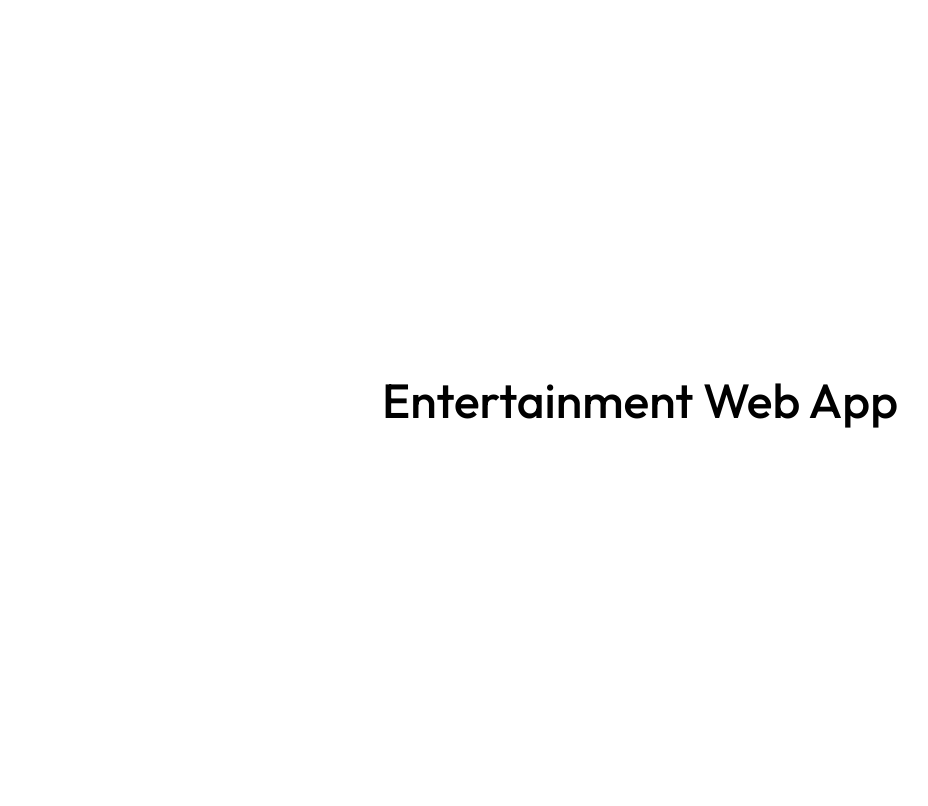
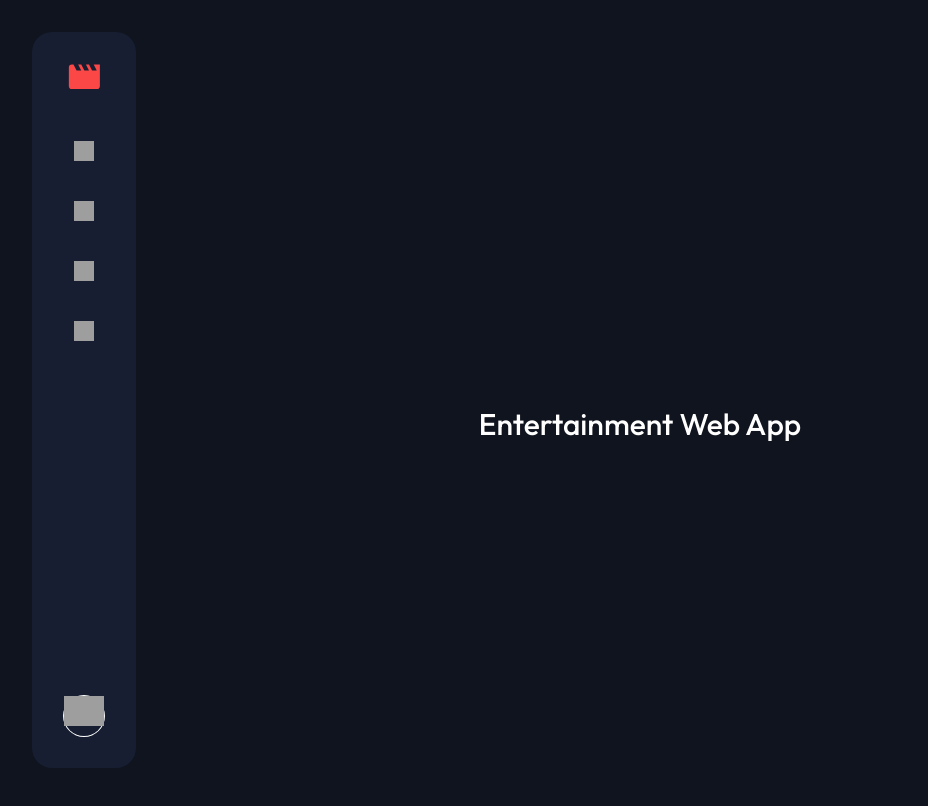
Before and after one commit to shobhit-gupta/fem14-entertainment-web-app, a SvelteKit app: page / in a window 1280 px wide. Shown: the top 806 px of the page, without its empty margins (0-928 px from the left). Built offline with nearby package versions, Linux system fonts and the light colour scheme; grey boxes are pictures that could not be loaded.

Commit message:
feat: Add the navbar

```diff
--- a/src/app.css
+++ b/src/app.css
@@ -4,7 +4,7 @@
 
 @layer base {
 	body {
-		@apply font-sans;
+		@apply bg-darkBlue font-sans;
 	}
 }
 
--- a/src/routes/+layout.svelte
+++ b/src/routes/+layout.svelte
@@ -3,14 +3,9 @@
 </script>
 
 <svelte:head>
-	<link
-		rel="icon"
-		type="image/png"
-		sizes="32x32"
-		href="%sveltekit.assets%/images/favicon-32x32.png"
-	/>
+	<link rel="icon" type="image/png" sizes="32x32" href="/assets/favicon-32x32.png" />
 	<!-- Apple touch icon should be of 57 px x 57 px size -->
-	<link rel="apple-touch-icon" sizes="32x32" href="%sveltekit.assets%/images/favicon-32x32.png" />
+	<link rel="apple-touch-icon" sizes="32x32" href="/assets/favicon-32x32.png" />
 	<meta name="viewport" content="width=device-width, initial-scale=1.0" />
 	<link rel="preconnect" href="https://fonts.googleapis.com" />
 	<link rel="preconnect" href="https://fonts.gstatic.com" crossorigin="true" />
@@ -21,4 +16,47 @@
 	<title>Entertainment web app</title>
 </svelte:head>
 
+<nav
+	class="
+        fixed
+        inset-x-0
+        top-0
+        flex
+        items-center
+        justify-between
+        bg-semiDarkBlue
+        p-4
+        md:inset-x-6
+        md:top-6
+        md:rounded-[10px]
+        md:p-6
+        lg:inset-y-8
+        lg:left-8
+        lg:right-auto
+        lg:flex-col
+        lg:rounded-[20px]
+        lg:p-8
+    "
+>
+	<img src="/assets/logo.svg" alt="" class="nav__logo" />
+	<div class="flex gap-6 md:gap-8 lg:basis-3/4 lg:flex-col lg:gap-10">
+		<img src="/assets/icon-nav-home.svg" alt="" class="nav__icon" />
+		<img src="/assets/icon-nav-movies.svg" alt="" class="nav__icon" />
+		<img src="/assets/icon-nav-tv-series.svg" alt="" class="nav__icon" />
+		<img src="/assets/icon-nav-bookmark.svg" alt="" class="nav__icon" />
+	</div>
+	<div class="h-6 w-6 rounded-full ring-1 ring-white md:h-8 md:w-8 lg:h-10 lg:w-10">
+		<img src="/assets/image-avatar.png" alt="" />
+	</div>
+</nav>
+
 <slot />
+
+<style lang="postcss">
+	.nav__logo {
+		@apply h-5 w-auto md:h-auto md:w-8;
+	}
+	.nav__icon {
+		@apply h-4 w-4 md:h-5 md:w-5;
+	}
+</style>
--- a/src/routes/+page.svelte
+++ b/src/routes/+page.svelte
@@ -1 +1,3 @@
-<div class="flex min-h-screen items-center justify-center text-5xl">Entertainment Web App</div>
+<div class="m-6 flex min-h-screen items-center justify-center text-center text-3xl text-white">
+	Entertainment Web App
+</div>
```
